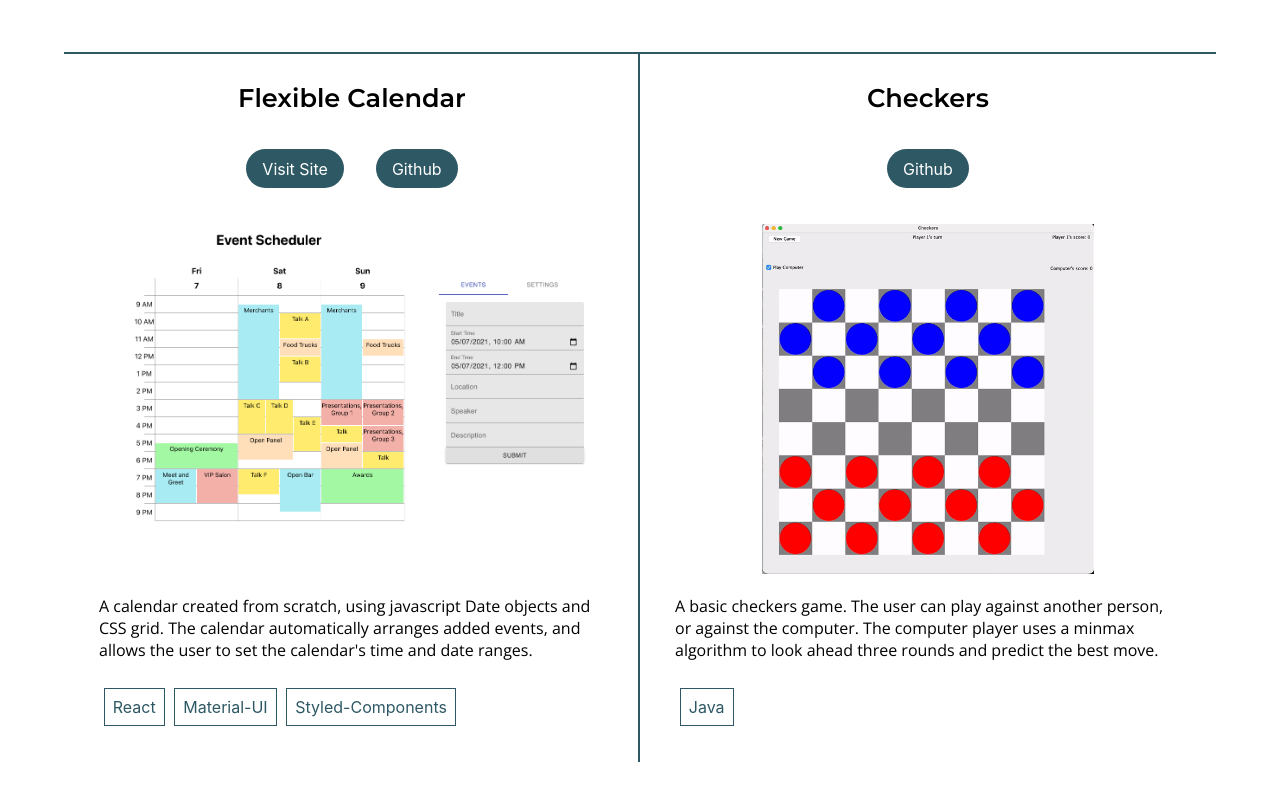
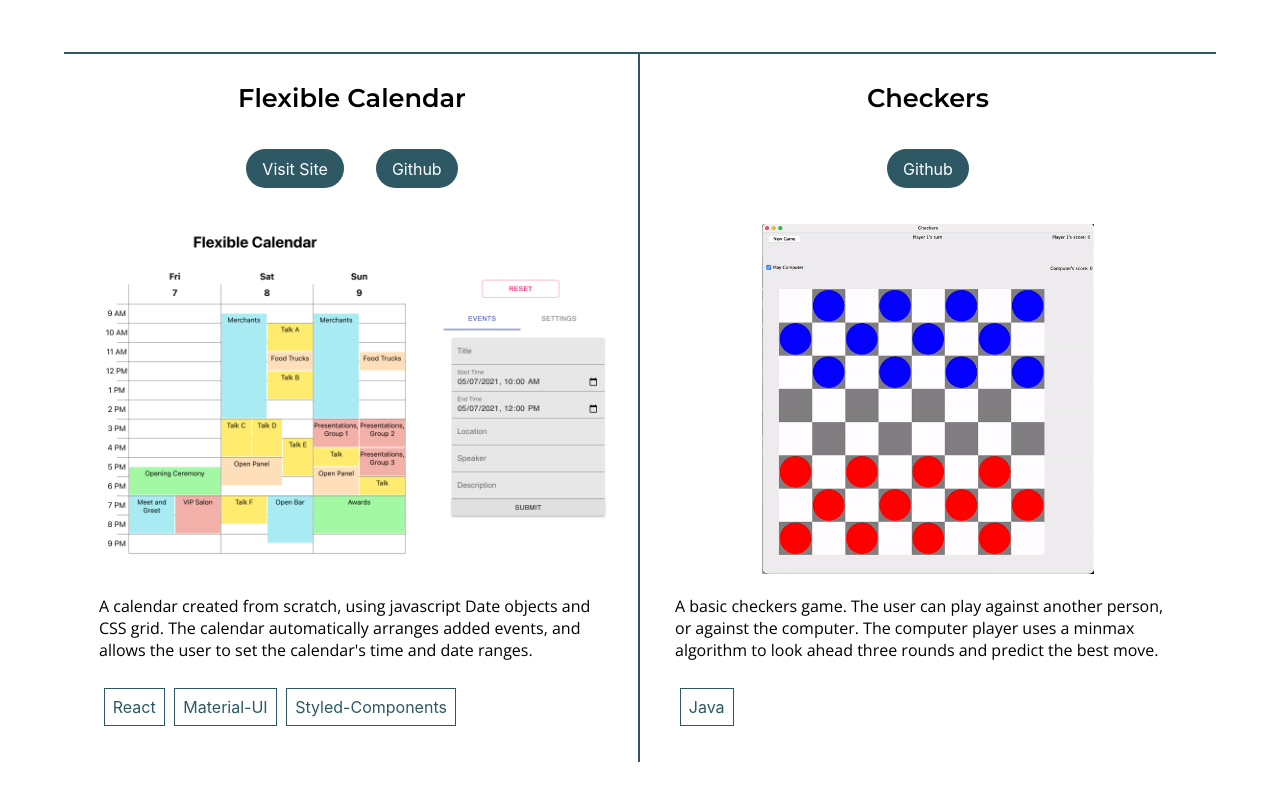
Before and after one commit to EmilyLow/portfolio-site, a React (Create React App) app: page / in a window 1280 px wide. Shown: the part 968-1768 px from the top of the page. Built offline with nearby package versions, Linux system fonts and the light colour scheme.

Commit message:
Swapped photos and links

```diff
--- a/src/App.js
+++ b/src/App.js
@@ -6,6 +6,7 @@ import waterBackground from "./resources/Ivan_Cajina_Water.jpeg";
 
 import conventionImage from "./resources/convention_example.png";
 import schedulerImage from "./resources/scheduler_example.png";
+import calendarImage from "./resources/calendar_example.png";
 import resume from "./resources/EmilyLow_Resume.pdf";
 import checkersGIF from "./resources/Checkers_GIF.gif";
 
@@ -59,11 +60,11 @@ function App() {
         <SmallProjectA>
           <StyledH4>Flexible Calendar</StyledH4>
           <ButtonHolder>
-            <LinkButton href='https://quirky-turing-1d0d2f.netlify.app/'>Visit Site</LinkButton>
-            <LinkButton href='https://github.com/EmilyLow/event-scheduler-frontend'>Github</LinkButton>
+            <LinkButton href='https://xenodochial-jepsen-167844.netlify.app/'>Visit Site</LinkButton>
+            <LinkButton href='https://github.com/EmilyLow/event-scheduler-browser'>Github</LinkButton>
           </ButtonHolder>
           <PicHolder>
-            <PicA src={schedulerImage}/>
+            <PicA src={calendarImage}/>
           </PicHolder>
 
           <MarginP>A calendar created from scratch, using javascript Date objects and CSS grid. The calendar automatically arranges added events, and allows the user to set the calendar's time and date ranges.</MarginP>
```
Also changed, not shown: src/resources/calendar_example.png (added).
